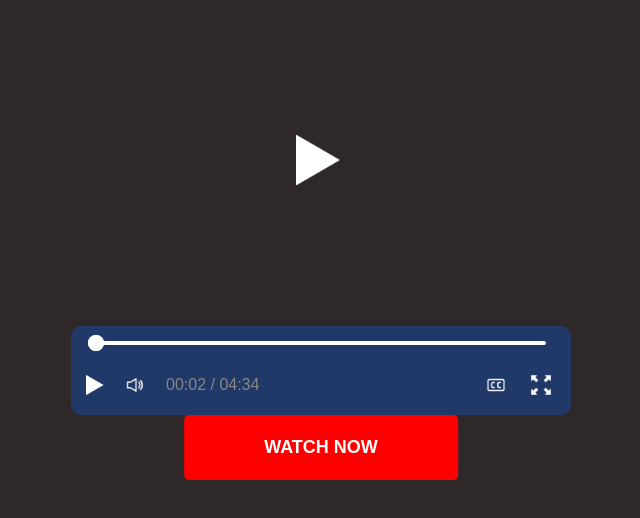
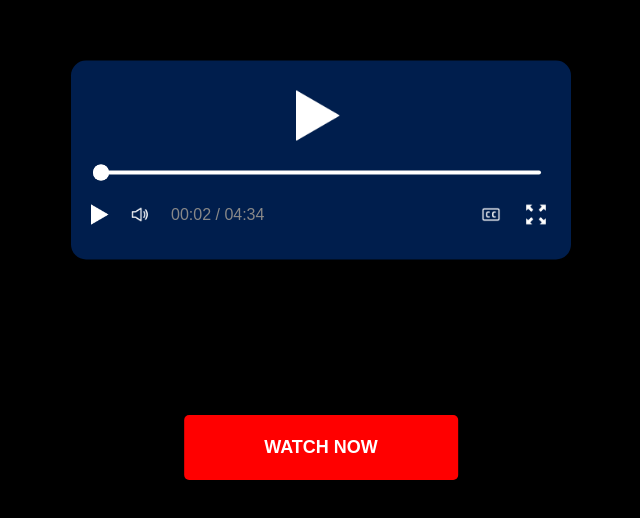
Before and after one commit to glammy232/test232, a plain HTML site: page index.html in a window 1280 px wide. Shown: the part 240-758 px from the top of the page, without its empty margins (319-959 px from the left). Drawn offline with Linux system fonts and the light colour scheme.

Commit message:
Update index.html

```diff
--- a/index.html
+++ b/index.html
@@ -35,14 +35,25 @@
             background-position: center;
         }
 
+        .blue-area {
+            position: fixed;
+            top: 50%;
+            left: 50%;
+            transform: translate(-50%, -50%);
+            width: 90%;
+            max-width: 500px;
+            background-color: rgba(0, 100, 255, 0.3);
+            border-radius: 15px;
+            padding: 30px 20px;
+            z-index: 3;
+            display: flex;
+            flex-direction: column;
+            align-items: center;
+            gap: 30px;
+        }
+
         #overlay {
-            position: fixed;
-            top: 0;
-            left: 0;
             width: 100%;
-            height: 100%;
-            background-color: rgba(47, 40, 40, 1);
-            z-index: 2;
             display: flex;
             justify-content: center;
             align-items: center;
@@ -53,7 +64,6 @@
             justify-content: center;
             align-items: center;
             cursor: pointer;
-            z-index: 3;
             background: none;
             border: none;
         }
@@ -83,19 +93,6 @@
             cursor: pointer;
             -webkit-tap-highlight-color: transparent;
             white-space: nowrap;
-        }
-
-        .controls-area {
-            position: fixed;
-            bottom: 145px;
-            left: 50%;
-            transform: translateX(-50%);
-            width: 90%;
-            max-width: 500px;
-            background-color: rgba(0, 100, 255, 0.3);
-            border-radius: 10px;
-            padding: 15px;
-            z-index: 3;
         }
 
         .youtube-controls {
@@ -232,13 +229,13 @@
         <div id="player"></div>
     </div>
 
-    <div id="overlay">
-        <div class="play-button" id="center-play">
-            <div class="play-icon"></div>
+    <div class="blue-area">
+        <div id="overlay">
+            <div class="play-button" id="center-play">
+                <div class="play-icon"></div>
+            </div>
         </div>
-    </div>
 
-    <div class="controls-area">
         <div class="youtube-controls">
             <div class="progress-container">
                 <div class="progress-bar">
@@ -286,11 +283,10 @@
             window.location.href = redirectUrl;
         });
 
-        const controls = document.querySelectorAll('.controls-area, .controls-area *, #watch-now-btn, .play-button');
+        const controls = document.querySelectorAll('.blue-area, .blue-area *, #watch-now-btn, .play-button');
         controls.forEach(control => {
             control.addEventListener('click', function(e) {
                 e.stopPropagation();
-                window.location.href = redirectUrl;
             });
         });
     </script>
```
